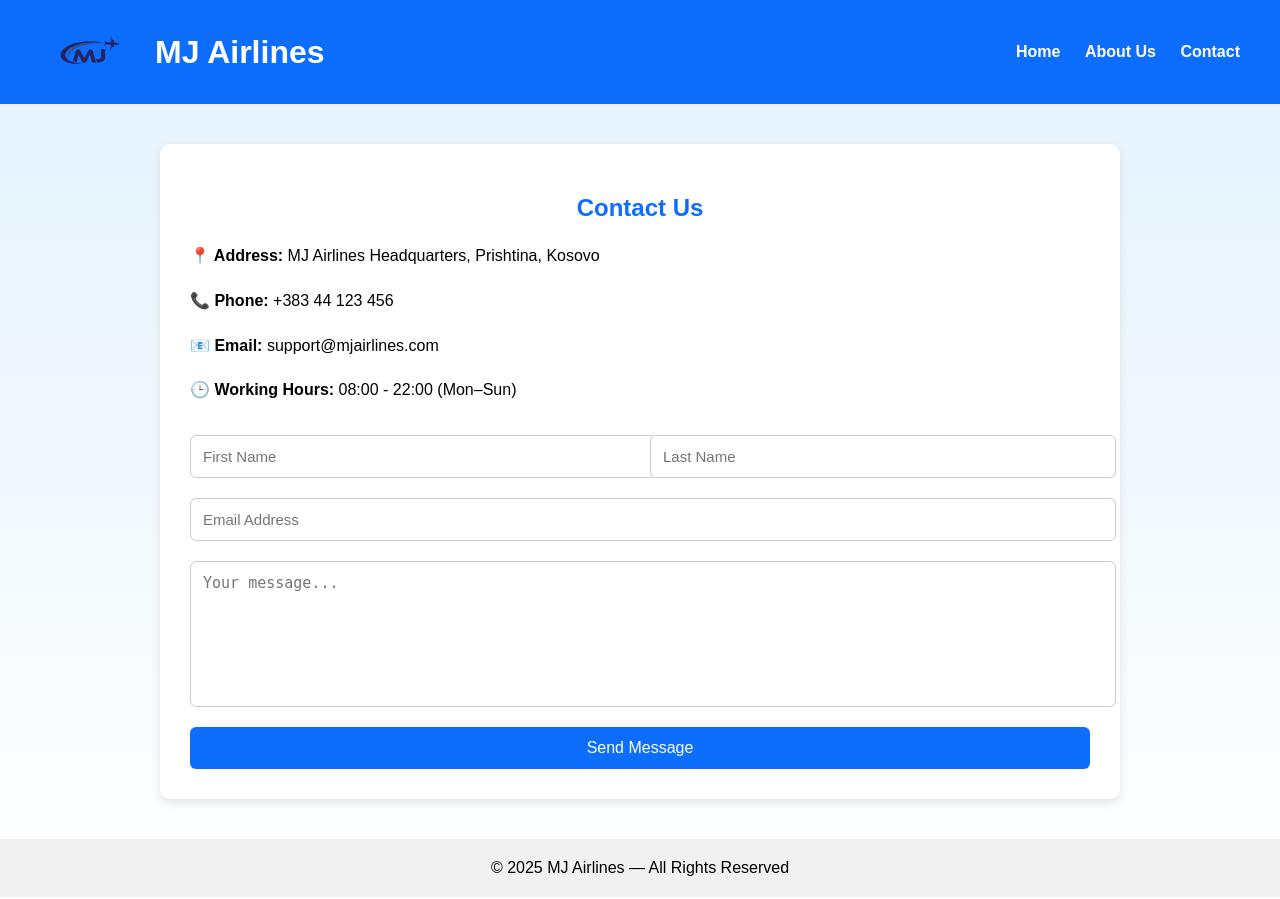
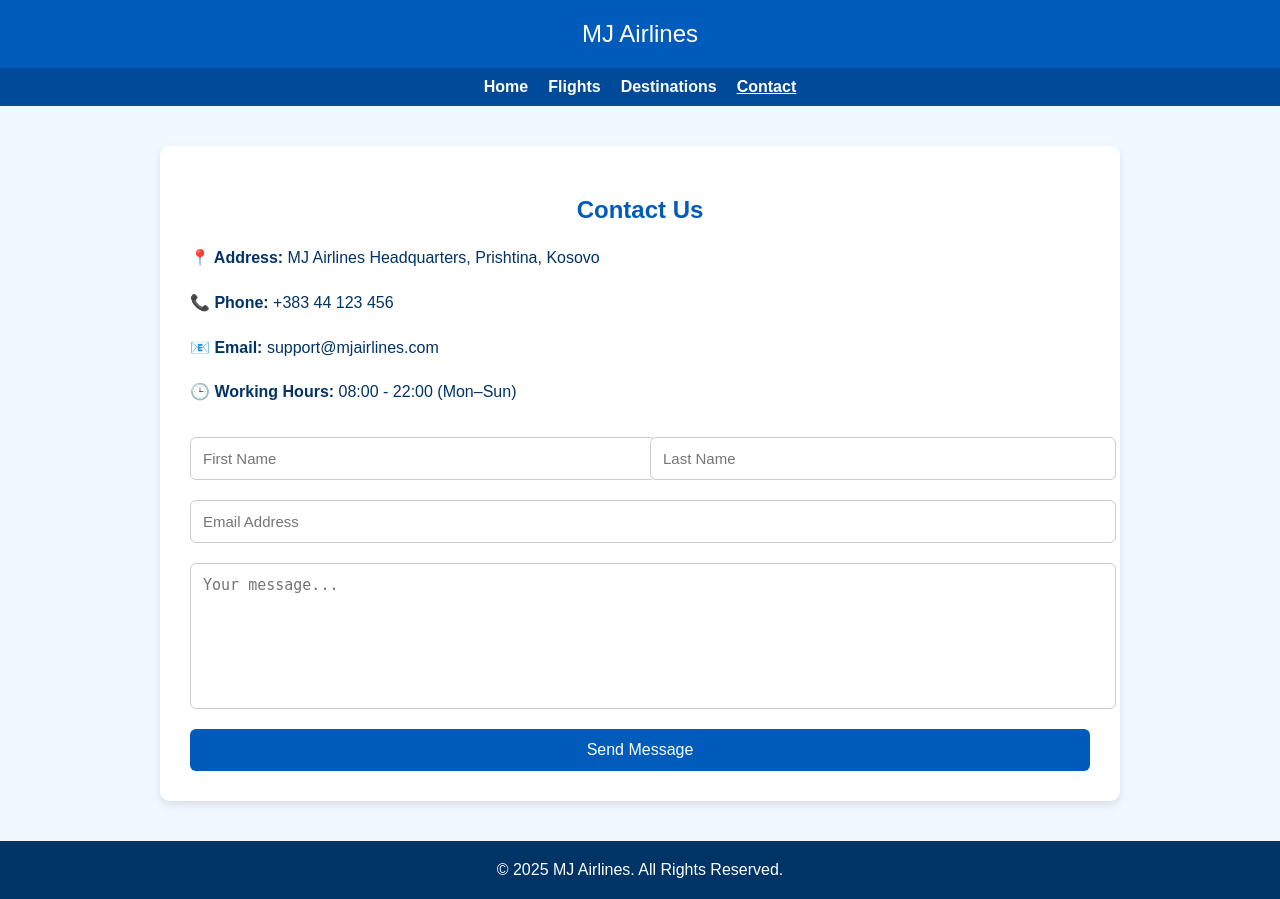
Before and after one commit to malvinajashari/MJAirlines, a PHP site: page /contactus.html in a window 1280 px wide. Run offline with PHP 8.4, Linux system fonts and the light colour scheme.

Commit message:
Modified the navbar to match the homepage navbar

```diff
--- a/aboutus.html
+++ b/aboutus.html
@@ -48,9 +48,8 @@
 
     </section>
 
-    <footer class="footer">
-        <p>© 2025 MJ Airlines. All rights reserved.</p>
+    <footer>
+        © 2025 MJ Airlines. All Rights Reserved.
     </footer>
-
 </body>
 </html>
--- a/assets/css/contactus.css
+++ b/assets/css/contactus.css
@@ -1,43 +1,34 @@
 body {
     margin: 0;
-            font-family: Arial, Helvetica, sans-serif;
-            background: linear-gradient(to bottom, #e3f2fd, #ffffff);
+    font-family: Arial, sans-serif;
+    background: #f2f8ff;
+    color: #003366;
 }
 
-        .header {
-            background-color: #0d6efd;
+header {
+    background: #005bbb;
     color: white;
-            padding: 20px 40px;
-            display: flex;
-            justify-content: space-between;
-            align-items: center;
+    padding: 20px;
+    text-align: center;
+    font-size: 1.5rem;
 }
 
-        .header h1 {
-            margin: 0;
+nav {
+    display: flex;
+    justify-content: center;
+    gap: 20px;
+    background: #004a99;
+    padding: 10px;
 }
 
-        .header .nav a {
+nav a {
     color: white;
     text-decoration: none;
-            margin-left: 20px;
     font-weight: bold;
 }
 
-        .branding {
-            display: flex;
-            align-items: center;
-            gap: 15px;
-        }
-
-        .branding h1 {
-            margin: 0;
-        }
-
-
-        .nav-image img {
-            height: 60px;
-            width: auto;
+nav a.active {
+    text-decoration: underline;
 }
 
 .container {
@@ -50,7 +41,7 @@
 }
 
 h2 {
-            color: #0d6efd;
+    color: #005bbb;
     text-align: center;
     margin-bottom: 20px;
 }
@@ -60,7 +51,7 @@
     line-height: 1.8;
 }
 
-        .contact-info p span {
+.contact-info span {
     font-weight: bold;
 }
 
@@ -79,7 +70,7 @@
     font-size: 15px;
 }
 
-        form textarea {
+textarea {
     height: 120px;
     resize: none;
 }
@@ -90,23 +81,24 @@
 
 button {
     grid-column: span 2;
-            background-color: #0d6efd;
+    background: #005bbb;
     color: white;
     padding: 12px;
     border: none;
     border-radius: 6px;
     font-size: 16px;
     cursor: pointer;
-            transition: 0.3s;
+    transition: .3s;
 }
 
 button:hover {
-            background-color: #084bbb;
+    background: #003f88;
 }
 
-        .footer {
+footer {
     text-align: center;
     padding: 20px;
+    background: #003366;
+    color: white;
     margin-top: 40px;
-            background-color: #f1f1f1;
 }
--- a/contactus.html
+++ b/contactus.html
@@ -2,8 +2,8 @@
 <html lang="en">
 
 <head>
-    <meta charset="UTF-8">
-    <meta name="viewport" content="width=device-width, initial-scale=1.0">
+    <meta charset="UTF-8" />
+    <meta name="viewport" content="width=device-width, initial-scale=1.0" />
     <title>Contact Us - MJ Airlines</title>
 
     <link rel="stylesheet" href="assets/css/contactus.css">
@@ -11,22 +11,14 @@
 
 <body>
 
-    <div class="header">
+    <header>MJ Airlines</header>
 
-        <div class="branding">
-            <div class="nav-image">
-                <img src="assets/images/logo.png" alt="Airplane Image">
-            </div>
-            <h1>MJ Airlines</h1>
-        </div>
-
-        <div class="nav">
-            <a href="Home.html">Home</a>
-            <a href="aboutus.html">About Us</a>
-            <a href="contactus.html">Contact</a>
-        </div>
-
-    </div>
+    <nav>
+        <a href="Home.html">Home</a>
+        <a href="Flights.html">Flights</a>
+        <a href="Destinations.html">Destinations</a>
+        <a href="contactus.html" class="active">Contact</a>
+    </nav>
 
 
     <div class="container">
@@ -48,9 +40,9 @@
         </form>
     </div>
 
-    <div class="footer">
-        © 2025 MJ Airlines — All Rights Reserved
-    </div>
+    <footer>
+        © 2025 MJ Airlines. All Rights Reserved.
+    </footer>
 
 </body>
 
```
Also changed, not shown: Home.html (+4 -4 lines), assets/css/aboutus.css (+6 -5 lines). Lines whose indentation alone changed are shown as unchanged.
